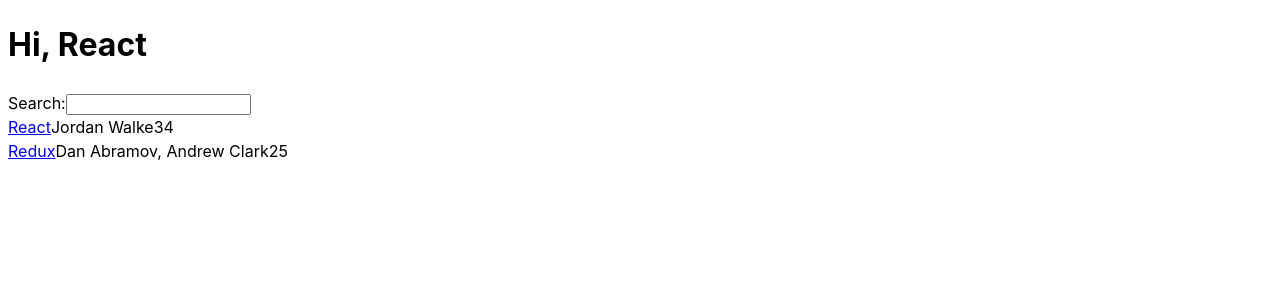
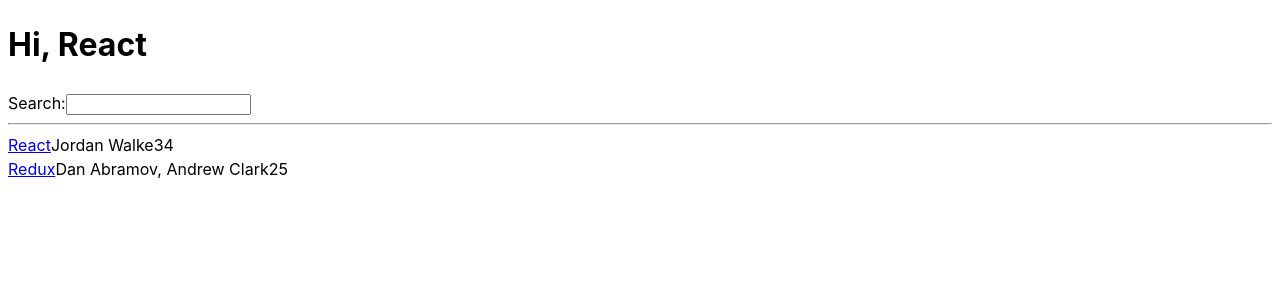
Before and after one commit to llccing-demo/become-a-react-developer, a React (Vite) app in the folder my-react-app/: page / in a window 1280 px wide. Shown: the top 300 px of the page. Built offline with nearby package versions, Linux system fonts and the light colour scheme.

Commit message:
feat: Split to a component

```diff
--- a/my-react-app/src/App.jsx
+++ b/my-react-app/src/App.jsx
@@ -1,58 +1,63 @@
-import { useState } from 'react'
+import { useState } from "react";
 
 const welcome = {
-  greeting: 'Hi',
-  title: 'React'
-}
+  greeting: "Hi",
+  title: "React",
+};
 
 function getTitle(title) {
   return title;
 }
 
 const list = [
-   {
-    title: 'React',
-    url: 'https://reactjs.org/',
-    author: 'Jordan Walke',
+  {
+    title: "React",
+    url: "https://reactjs.org/",
+    author: "Jordan Walke",
     num_comments: 3,
     points: 4,
     objectID: 0,
   },
   {
-    title: 'Redux',
-    url: 'https://redux.js.org/',
-    author: 'Dan Abramov, Andrew Clark',
+    title: "Redux",
+    url: "https://redux.js.org/",
+    author: "Dan Abramov, Andrew Clark",
     num_comments: 2,
     points: 5,
     objectID: 1,
   },
-]
+];
+
+function List() {
+  return list.map(function (item) {
+    return (
+      <div key={item.objectID}>
+        <span>
+          <a href={item.url}>{item.title}</a>
+        </span>
+        <span>{item.author}</span>
+        <span>{item.num_comments}</span>
+        <span>{item.points}</span>
+      </div>
+    );
+  });
+}
 
 function App() {
-
   return (
     <div>
-      <h1>{welcome.greeting}, {getTitle(welcome.title)}</h1>
+      <h1>
+        {welcome.greeting}, {getTitle(welcome.title)}
+      </h1>
 
       <label htmlFor="search">Search:</label>
       <input id="search" type="text" />
 
-      <div>
-        {list.map(function(item) {
-          return (
-            <div key={item.objectID}>
-              <span>
-                <a href={item.url}>{item.title}</a>
-              </span>
-              <span>{item.author}</span>
-              <span>{item.num_comments}</span>
-              <span>{item.points}</span>
-            </div>
-          )
-        })}
-      </div>
+      <hr />
+
+      <List />
     </div>
- )
+  );
 }
 
-export default App
+export default App;
```
